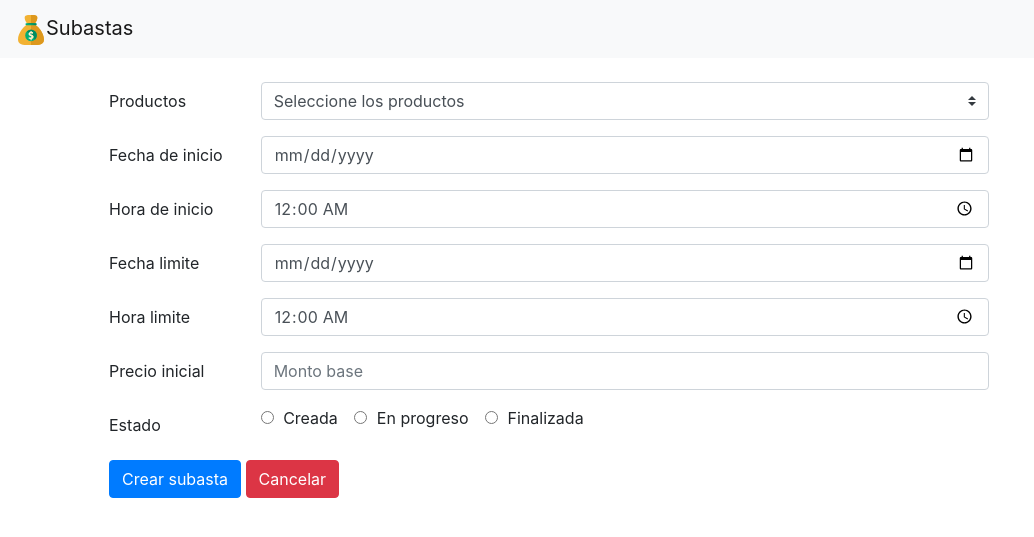
After one commit to M4V1R4/Auctions, a PHP site: page /auctions/create.php in a window 1280 px wide. The commit adds this page. Shown: the top 537 px of the page, without its empty margins (0-1034 px from the left). Run offline with PHP 8.4, Linux system fonts and the light colour scheme; some libraries are stand-ins or nearby versions.

```diff
--- /dev/null
+++ b/auctions/create.php
@@ -0,0 +1,10 @@
+<?php
+$title = 'Crear subasta';
+require_once '../shared/header.php';
+require_once '../shared/sessions.php';
+?>
+<div class="container">
+    <?php require_once './form.php' ?>
+</div>
+
+<?php require_once '../shared/footer.php' ?>
--- /dev/null
+++ b/auctions/form.php
@@ -0,0 +1,73 @@
+<div class="container p-4">
+    <div class="row">
+        <div class="col-md-10" >
+            <form method="POST">
+				<div class="form-group row">
+					<label class="col-2 col-form-label">Productos</label>
+					<div class="col-10">
+						<select class="custom-select">
+						  <option selected>Seleccione los productos</option>
+						  <option value="1">One</option>
+						  <option value="2">Two</option>
+						  <option value="3">Three</option>
+						</select>
+					</div>
+				</div>
+				<div class="form-group row">
+				  <label class="col-2 col-form-label">Fecha de inicio</label>
+				  <div class="col-10">
+				    <input class="form-control" type="date" value="aaaa-mm-dd" required>
+				  </div>
+				</div>
+				<div class="form-group row">
+				  <label  class="col-2 col-form-label">Hora de inicio</label>
+				  <div class="col-10">
+				    <input class="form-control" type="time" value="00:00:00" id="" required>
+				  </div>
+				</div>
+				<div class="form-group row">
+				  <label class="col-2 col-form-label">Fecha limite</label>
+				  <div class="col-10">
+				    <input class="form-control" type="date" value="aaaa-mm-dd" required>
+				  </div>
+				</div>
+				<div class="form-group row">
+				  <label  class="col-2 col-form-label">Hora limite</label>
+				  <div class="col-10">
+				    <input class="form-control" type="time" value="00:00:00" id="" required>
+				  </div>
+				</div>
+				<div class="form-group row">
+					<label  class="col-2 col-form-label">Precio inicial</label>
+					<div class="col-10">
+					<input type="text" name="base_amount" class="form-control" placeholder="Monto base"  required>
+					</div>
+				</div>
+				<div class="form-group row">
+					<label  class="col-2 col-form-label">Estado</label>
+					<div class="col-10">
+						<div class="form-check form-check-inline">
+							<label class="form-check-label">
+							    <input class="form-check-input" type="radio" name="inlineRadioOptions" id="inlineRadio1" value="option1" required> Creada
+							</label>
+							</div>
+							<div class="form-check form-check-inline">
+							  <label class="form-check-label">
+							    <input class="form-check-input" type="radio" name="inlineRadioOptions" id="inlineRadio2" value="option2" required> En progreso
+							  </label>
+							</div>
+							<div class="form-check form-check-inline disabled">
+							  <label class="form-check-label">
+							    <input class="form-check-input" type="radio" name="inlineRadioOptions" value="option3" required> Finalizada
+							  </label>
+						</div>
+					</div>
+				</div>
+				<div class="form-group">
+					<input class="btn btn-primary" type="submit" value="Crear subasta">
+    				<a href="/home_admin.php" class="btn btn-danger">Cancelar</a>
+				</div>
+            </form>
+        </div>
+    </div>
+</div>
--- a/shared/menu.php
+++ b/shared/menu.php
@@ -14,10 +14,10 @@
             <a class="nav-link" href="#">Agregar Producto</a>
           </li>
           <li class="nav-item">
-            <a class="nav-link" href="#">Registar administrador</a>
+            <a class="nav-link" href="../users/create_admin.php">Registar administrador</a>
           </li>
           <li class="nav-item">
-            <a class="nav-link" href="#">Crear Subasta</a>
+            <a class="nav-link" href="./auctions/create.php">Crear Subasta</a>
           </li>
           <li class="nav-item">
             <a class="nav-link" href="#">Ver reportes</a>
```
Also changed, not shown: users/create_admin.php (added, +25 -0 lines), users/form_admin.php (added, +26 -0 lines).
